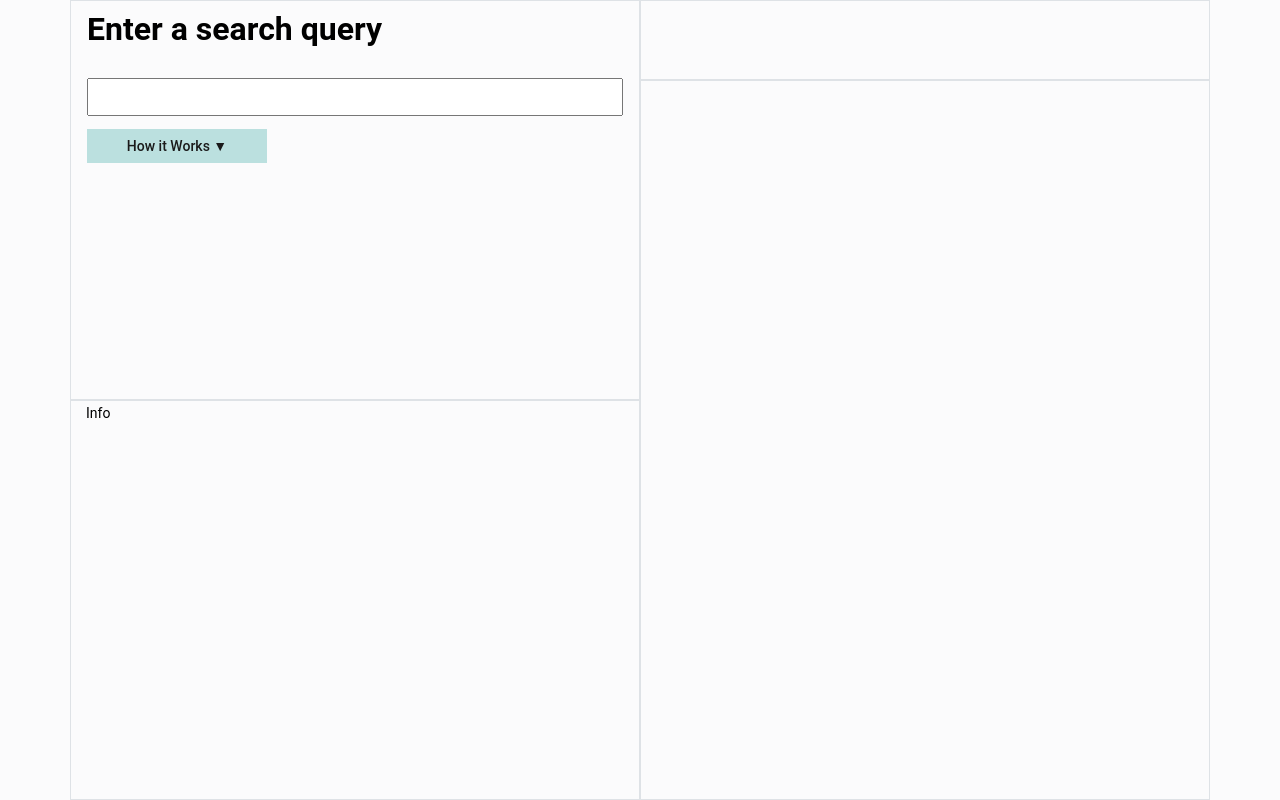
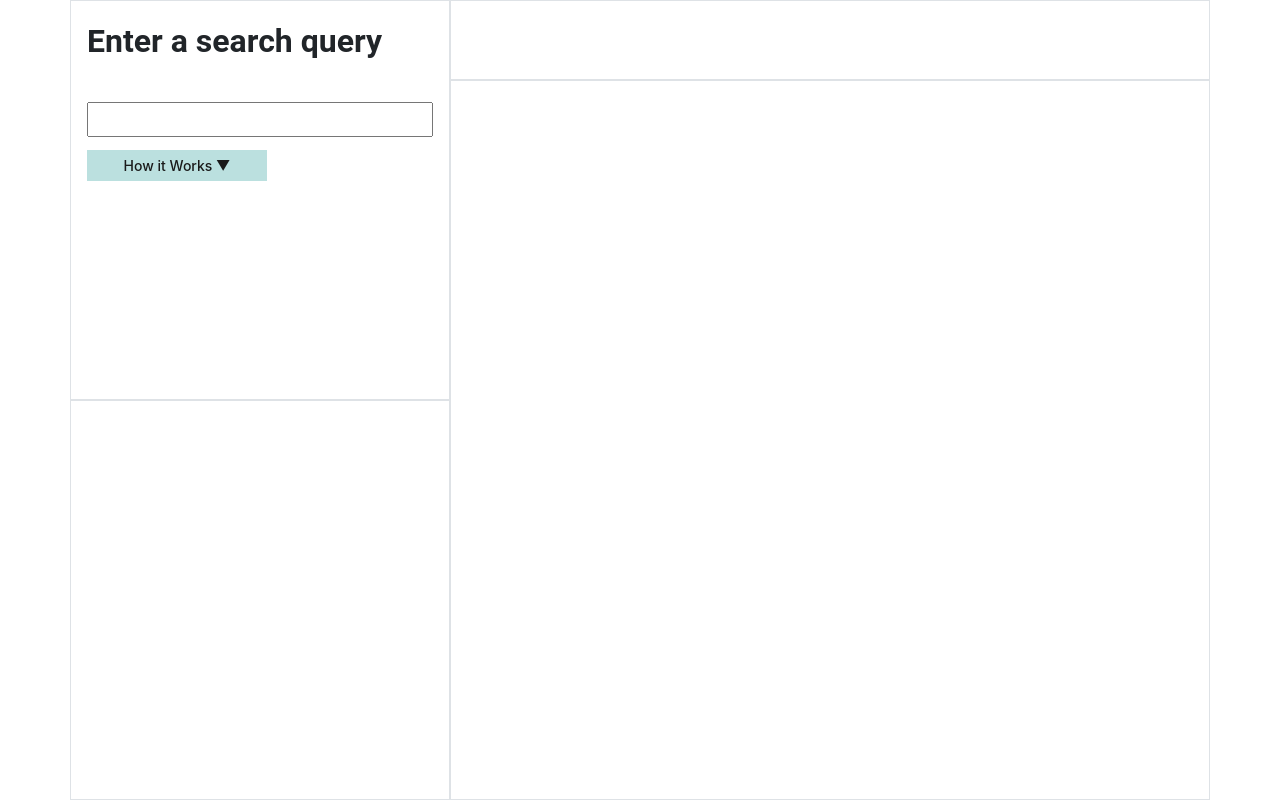
Before and after one commit to czagoni/pali_canon, a Django app: template app/templates/home.html in a window 1280 px wide. Run offline with Django 3.2, Linux system fonts and the light colour scheme; the template is opened without the code that fills it, so the values that code supplies are empty; some libraries are stand-ins or nearby versions.

Commit message:
feat: added chapters section

```diff
--- a/app/static/css/style.css
+++ b/app/static/css/style.css
@@ -4,14 +4,6 @@
 
 .flex-fill {
   flex:1 1 1;
-}
-
-body{
-  font-family: "Roboto", Helvetica, Arial, "sans-serif";
-  font-size: 0.875rem;
-  line-height: 1.5rem;
-  color: #000000;
-  background-color: #fbfbfc;
 }
 
 a:link {
@@ -82,3 +74,27 @@ a:hover {
   color: white;
   background-color: red;
 }
+
+.chapter_link {
+  font-size: 0.875rem;
+}
+
+/* unvisited link */
+chapter_link:link {
+  color: red;
+}
+
+/* visited link */
+chapter_link:visited {
+  color: green;
+}
+
+/* mouse over link */
+chapter_link:hover {
+  color: hotpink;
+}
+
+/* selected link */
+chapter_link:active {
+  color: blue;
+}
--- a/app/templates/home.html
+++ b/app/templates/home.html
@@ -2,14 +2,14 @@
 {% block body %}
     <div id="main_layout" class="container main_container d-flex">
         <div class="row flex-fill">
-            <div class="col-sm-6 h-100">
+            <div class="col-sm-4 h-100">
                 <div class="row h-50">
                     <div class="col-sm-12 border p-3" id="main_layout--search">
                         <!-- Search -->
 	                    <div class="title">Enter a search query</div>
 
                         <form action="javascript:;" onsubmit="Search(this)">
-                            <input class='field' name='search_query_text' id='search_query_box' placeholder=""/>
+                            <input class='field' id='search_query_input' placeholder=""/>
                             {% csrf_token %}
                         </form>
 
@@ -25,20 +25,19 @@
                     </div>
                 </div>
                 <div class="row h-50">
-                    <div class="col-sm-12 border" id="main_layout--sections">
-                        <!-- Sections -->
-                        Info
-                    </div>
+                    <div class="col-sm-12 border" id="main_layout--chapters"></div>
                 </div>
             </div>
 
-            <div class="col-sm-6 h-100">
+            <div class="col-sm-8 h-100">
                 <div class="row" style="height: 10%">
-                    <div class="col-sm-12 border p-3" id="main_layout--text_header"></div>
+                    <div class="col-sm-12 border p-3" id="main_layout--header">
+                        <pre class="main_text_box" id="header_text" style="font-size: 1.25rem;"></pre>
+                    </div>
                 </div>
                 <div class="row" style="height: 90%">
                     <div class="col-sm-12 border p-3" id="main_layout--text" style="height: 100%; overflow-y: auto;">
-                        <pre class="main_text_box" id="main_layout--text_box"></pre>
+                        <pre class="main_text_box" id="highlights_text"></pre>
                     </div>
                 </div>
             </div>
@@ -80,11 +79,13 @@
     });
 
     var search_results = [];
+    var selection = 0;
 
     function Search() {
         // preventing from page reload and default actions
         // serialize the data for sending the form data.
-        var search_query_text = $("#search_query_box").val();
+        var search_query_text = $("#search_query_input").val();
+        selection = 0;
         // make POST ajax call
         $.ajax({
             dataType: 'json',
@@ -96,13 +97,16 @@
                 // display the newly friend to table.
                 search_results = response["search_results"];
                 if (response['num_results'] > 0) {
-                    $("#main_layout--text_header").text(search_results[0].summary_text);
-                    $("#main_layout--text_box").html(search_results[0].highlights_text);
+                    $("#header_text").html(search_results[selection].header_text);
+                    $("#highlights_text").html(search_results[selection].highlights_text);
+                    $("#main_layout--text").scrollTop(0);
+                    $("#main_layout--chapters").html(response['chapter_links']);
 
                 }
                 else {
-                    $("#main_layout--text_header").text("No Results");
-                    $("#main_layout--text_box").text("No Results");
+                    $("#header_text").html("No results.");
+                    $("#highlights_text").html("No results.");
+                    $("#main_layout--chapters").text("No results.");
 
                 }
             },
@@ -130,6 +134,20 @@
             });
         });
 
+        $(function() {
+            $(document).ready(function(){
+                $(document).on('click', '.chapter_link', function() {
+                    selection = parseInt(this.id.split("-")[1]);
+                    $("#header_text").html(search_results[selection].header_text);
+                    $("#highlights_text").html(search_results[selection].highlights_text);
+                    $("#main_layout--text").scrollTop(0);
+                    return false;
+                });
+            });
+        });
+
+
+
     </script>
 
 {% endblock %}
```
Also changed, not shown: app/search.py (+5 -2 lines), app/views.py (+2 -5 lines).
